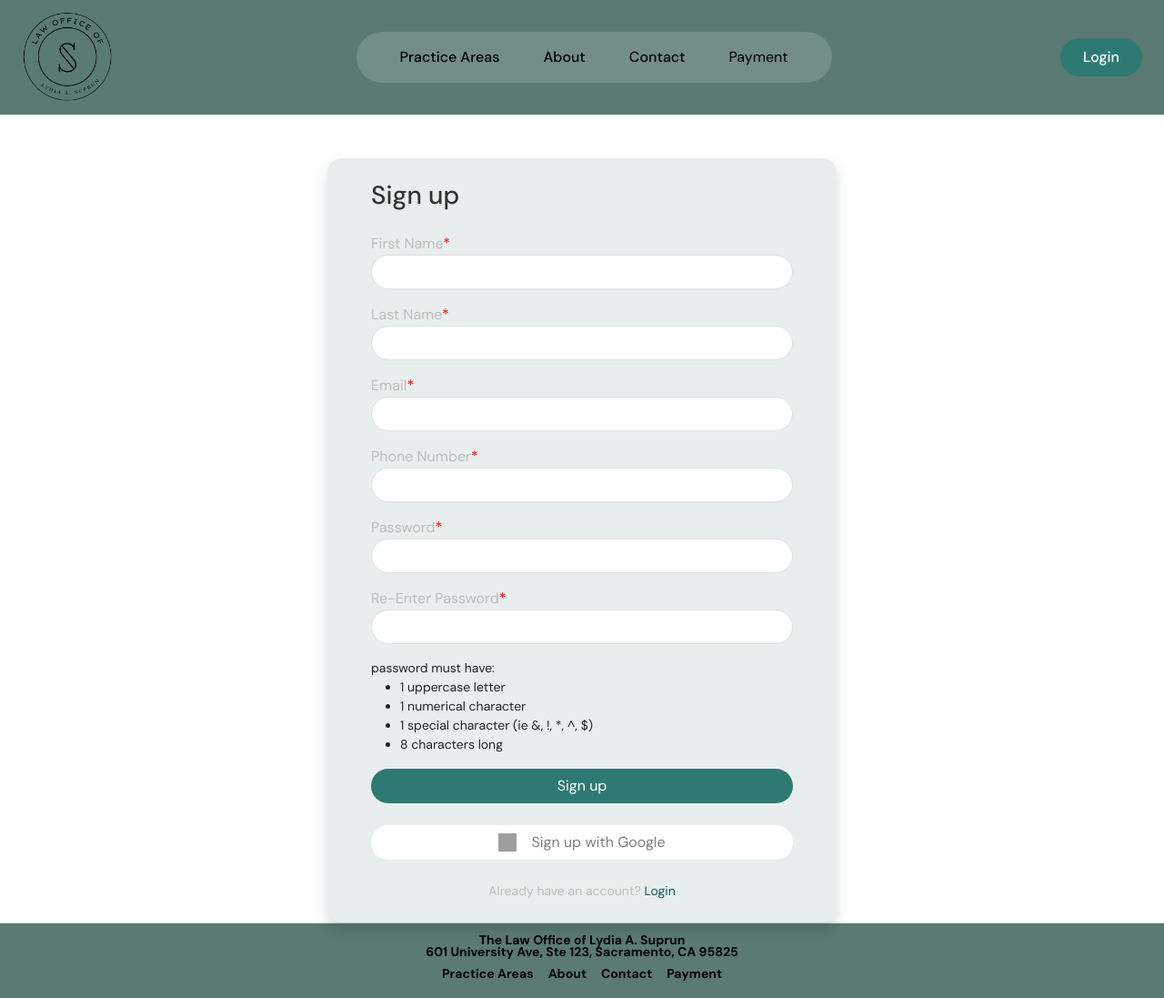
After one commit to jasoonkp/Lydias-Law-Site, a Django app: page /users/signuppage/ in a window 1280 px wide. The commit adds this page. Shown: the whole page at 91% size. Run offline with Django 5.2, Linux system fonts and the light colour scheme; grey boxes are pictures that could not be loaded.

Commit message:
implemented login feature, refactored login, registration, and email auth pages/urls

```diff
--- a/Lydias_Law_Site/urls.py
+++ b/Lydias_Law_Site/urls.py
@@ -20,4 +20,5 @@ from django.urls import path, include
 urlpatterns = [
     path('admin/', admin.site.urls),
     path("", include("core.urls")),
+    path("accounts/", include("allauth.urls")),
 ]
--- a/core/urls.py
+++ b/core/urls.py
@@ -15,11 +15,13 @@ urlpatterns = [
     path("contact/", contact, name="contact"),
     path("payment/", views.payment, name="payment"),
     path("schedule/", views.schedule, name="schedule"),
-    path("login/", views.login, name="login"),
-    path("signup/", views.signup, name="signup"),
-    path("accounts/", include("allauth.urls")),
-    path('verify/', views.confirmation_page, name='confirmation_page'),
-    path("confirmation-page/", views.confirmation_page, name="confirmation_page"),
+
+    # users pages
+    path("users/", include("users.urls")),
+    # path("login/", users.views.login, name="login"),
+    # path("signup/", views.signup, name="signup"),
+    # path("accounts/", include("allauth.urls")),
+    # path('verify/', views.confirmation_page, name='confirmation_page'),
 
     # admin panel pages (using 'administrator' to avoid conflict with django "admin" keyword)
     path("administrator/", views.admin_dashboard, name="admin_dashboard"),
--- /dev/null
+++ b/users/templates/users/signup.html
@@ -0,0 +1,83 @@
+{% extends 'base.html' %}
+{% block content %}
+<div class="d-flex justify-content-center mt-5">
+  <div class="card shadow px-5 py-4" style="width: 35rem; background-color: rgb(120,156,148,0.17); border-radius: 1rem; border: none;">
+    <h3 class="mb-4" style="color: #333333;">Sign up</h3>
+
+    <form method="post" action="{% url 'signup' %}">
+      {% csrf_token %}
+
+      <div class="mb-3">
+        <label for="first-name" class="form-label mb-0" style="color:#BDBDBD">
+          First Name<span style="color:red;">*</span>
+        </label>
+        <input type="text" class="form-control" name="first-name" id="first-name" style="border-radius:1.5rem;" required>
+      </div>
+
+      <div class="mb-3">
+        <label for="last-name" class="form-label mb-0" style="color:#BDBDBD">
+          Last Name<span style="color:red;">*</span>
+        </label>
+        <input type="text" class="form-control" name="last-name" id="last-name" style="border-radius:1.5rem;" required>
+      </div>
+
+      <div class="mb-3">
+        <label for="email" class="form-label mb-0" style="color:#BDBDBD">
+          Email<span style="color:red;">*</span>
+        </label>
+        <input type="email" class="form-control" name="email" id="email" style="border-radius:1.5rem;" required>
+      </div>
+
+      <div class="mb-3">
+        <label for="phone-number" class="form-label mb-0" style="color:#BDBDBD">
+          Phone Number<span style="color:red;">*</span>
+        </label>
+        <input type="tel" class="form-control" name="phone-number" id="phone-number"
+               style="border-radius:1.5rem;" required pattern="[0-9]{10}" title="Must have 10 numbers">
+      </div>
+
+      <div class="mb-3">
+        <label for="password" class="form-label mb-0" style="color:#BDBDBD">
+          Password<span style="color:red;">*</span>
+        </label>
+        <input type="password" class="form-control" name="password1" id="password"
+               style="border-radius:1.5rem;" required
+               pattern="^(?=.*[A-Z])(?=.*\d)(?=.*[&!*^$]).{8,}$"
+               title="Must include 1 uppercase letter, 1 number, and 1 special character (&, !, *, ^, $).">
+      </div>
+
+      <div class="mb-3">
+        <label for="re-password" class="form-label mb-0" style="color:#BDBDBD">
+          Re-Enter Password<span style="color:red;">*</span>
+        </label>
+        <input type="password" class="form-control" name="password2" id="re-password" style="border-radius:1.5rem;" required>
+      </div>
+
+      <div class="mb-3 small">
+        <p class="mb-0">password must have:</p>
+        <ul>
+          <li>1 uppercase letter</li>
+          <li>1 numerical character</li>
+          <li>1 special character (ie &, !, *, ^, $)</li>
+          <li>8 characters long</li>
+        </ul>
+      </div>
+
+      <div class="d-grid mb-4">
+        <button type="submit" class="btn w-100" style="background-color:#2d7a73; border-radius:1.5rem; color:white !important;">Sign up</button>
+      </div>
+
+      <button type="button" class="btn w-100 mb-4 d-flex align-items-center justify-content-center gap-3"
+              style="background-color:white; color:rgba(0,0,0,0.5); border-radius:2rem;">
+        <img src="https://www.svgrepo.com/show/475656/google-color.svg" alt="Google" width="20" height="20">
+        <span>Sign up with Google</span>
+      </button>
+    </form>
+
+    <div class="text-center small" style="color:#BDBDBD !important;">
+      <span>Already have an account?</span>
+      <a href="{% url 'login' %}" class="text-decoration-none" style="color:#115A5C !important">Login</a>
+    </div>
+  </div>
+</div>
+{% endblock %}
--- /dev/null
+++ b/users/urls.py
@@ -0,0 +1,9 @@
+from django.urls import path
+from . import views
+
+urlpatterns = [
+    path("login/", views.login_view, name="login"),
+    path("signuppage/", views.signup_page, name="signuppage"),
+    path("signup/", views.signup, name="signup"),
+    path("confirmation-page/", views.confirmation_page, name="confirmation_page"),
+]
--- a/users/views.py
+++ b/users/views.py
@@ -1,3 +1,120 @@
-from django.shortcuts import render
+from django.shortcuts import render, HttpResponse, redirect
+from django.urls import reverse
+from django.contrib.auth.decorators import login_required
+from django.contrib import messages
+from django.contrib.auth import get_user_model, login as auth_login, authenticate
+from allauth.account.utils import complete_signup
+from allauth.account import app_settings as allauth_settings
+from allauth.account.adapter import get_adapter
+from allauth.account.models import EmailAddress, EmailConfirmation, get_emailconfirmation_model
+from django.views.decorators.csrf import csrf_exempt
+from django.views.decorators.http import require_http_methods
 
 # Create your views here.
+def login(r):
+    role = r.GET.get("role", "guest")
+    return render(r, "users/login.html", {"role": role})
+
+@require_http_methods(["GET", "POST"])
+def login_view(request):
+    """
+    Render login page (GET) and authenticate credentials (POST).
+    Uses django.contrib.auth.authenticate() with email + password.
+    """
+    if request.method == "GET":
+        role = request.GET.get("role", "guest")
+        return render(request, "users/login.html", {"role": role})
+
+    # POST
+    email = (request.POST.get("email") or "").strip().lower()
+    password = request.POST.get("password") or ""
+
+    # authenticate() will look up by USERNAME_FIELD (email in your model)
+    user = authenticate(request, email=email, password=password)
+
+    if user is None:
+        # Wrong email/password
+        messages.error(request, "Invalid credentials.")
+        return render(request, "users/login.html", {"role": request.GET.get("role", "guest")}, status=401)
+
+    if not user.is_active:
+        # If users have is_active=False until email is verified
+        messages.error(request, "Please verify your email to activate your account.")
+        return render(request, "users/login.html", {"role": request.GET.get("role", "guest")}, status=403)
+
+    # Success: log them in and redirect
+    auth_login(request, user)
+    return redirect("client_dashboard")
+
+
+
+def signup_page(r):
+    return render(r, "users/signup.html")
+
+# We should start to think about refactoring the views into separated views files and import them into this main views file.
+def signup(r):
+    User = get_user_model()
+    if r.method == 'POST':
+        first_name = (r.POST.get('first-name') or "").strip()
+        last_name = (r.POST.get('last-name') or "").strip()
+        email = (r.POST.get('email') or "").strip()
+        phone_number = (r.POST.get('phone-number') or "").strip()
+
+        password1 = r.POST.get('password1') or ""
+        password2 = r.POST.get('password2') or ""
+
+        # Basic checks
+        if password1 != password2:
+            messages.error(r, "Passwords do not match.")
+            return render(r, 'users/signup.html')
+
+        if password1 != password1.strip():
+            messages.error(r, "Password cannot start or end with spaces.")
+            return render(r, 'users/signup.html')
+
+        if User.objects.filter(email__iexact=email).exists():
+            messages.error(r, "An account with that email already exists.")
+            return render(r, 'users/signup.html')
+
+        # Create the user with a **real** password
+        user = User.objects.create_user(
+            email=email,
+            password=password1,
+            first_name=first_name,
+            last_name=last_name,
+            phone_number=phone_number
+        )
+
+        # Create Email Address Object.
+        email_address = EmailAddress.objects.create(
+            user=user,
+            email=user.email,
+            primary=True,
+            verified=False
+        )
+
+        # Create Email Confirmation using the model configured by allauth
+        # (HMAC vs DB-backed). This ensures the generated key matches what
+        # the confirmation view expects when validating the link.
+        model = get_emailconfirmation_model()
+        email_confirmation = model.create(email_address)
+        # Only call save() if the returned object is a DB model instance
+        # (HMAC-based confirmations won't have a save method).
+        if hasattr(email_confirmation, "save"):
+            email_confirmation.save()
+
+        # Send Email Confirmation.
+        email_confirmation.send(request=r, signup=True)
+
+        return complete_signup(
+            r,
+            user,
+            allauth_settings.EMAIL_VERIFICATION,
+            success_url=reverse('client_dashboard')
+        )
+
+def email_verification_notice(r):
+    return render(r, 'users/confirmation-page.html')
+
+def confirmation_page(r):
+    return render(r, 'users/confirmation-page.html')
```
Also changed, not shown: Lydias_Law_Site/settings.py (+10 -2 lines), core/templates/signup.html (deleted, +0 -77 lines), core/views.py (+1 -68 lines), users/templates/users/login.html (renamed from core/templates/login.html, +5 -4 lines), users/adapter.py (renamed from core/adapter.py), users/templates/users/confirmation-page.html (renamed from core/templates/confirmation-page.html), users/templates/users/email/email_confirmation_message.txt (renamed from templates/account/email/email_confirmation_message.txt), users/templates/users/email/email_confirmation_signup_message.html (renamed from templates/account/email/email_confirmation_signup_message.html), users/templates/users/email/email_confirmation_subject.txt (renamed from templates/account/email/email_confirmation_subject.txt), users/templates/users/email_confirm.html (renamed from templates/account/email_confirm.html).
